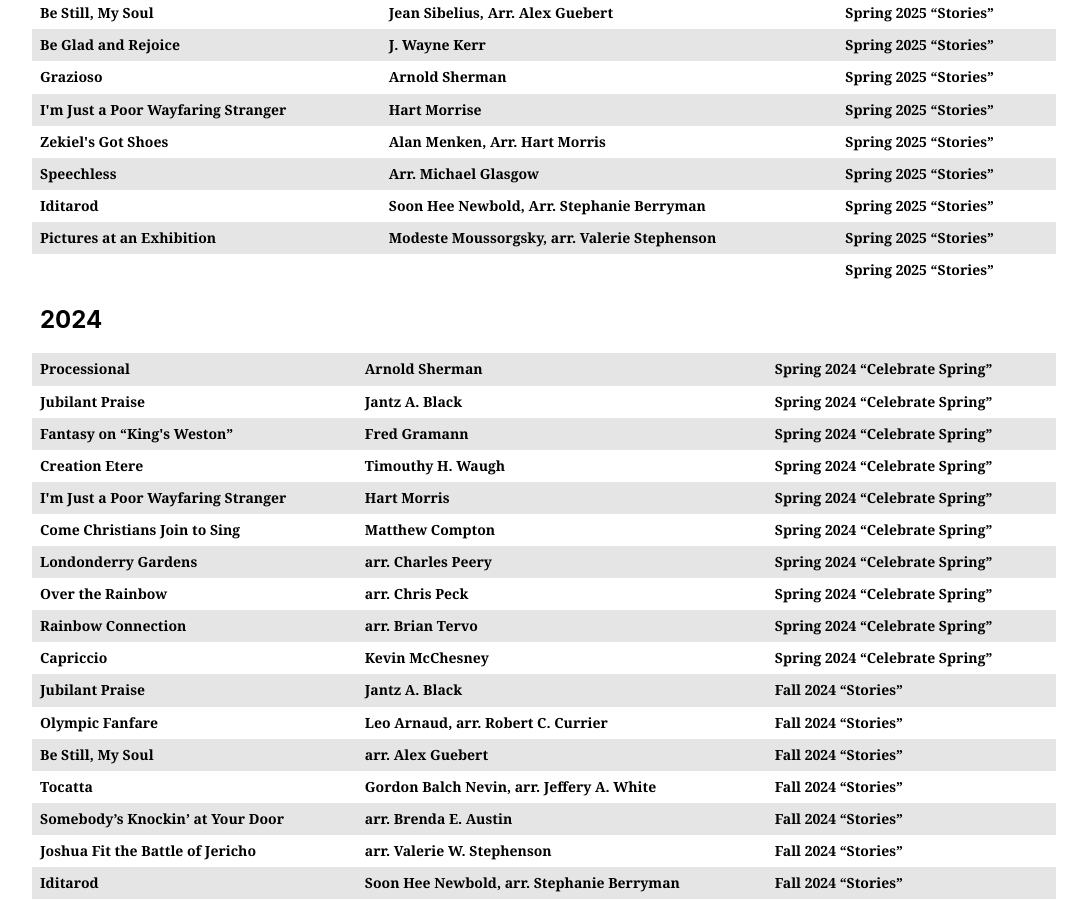
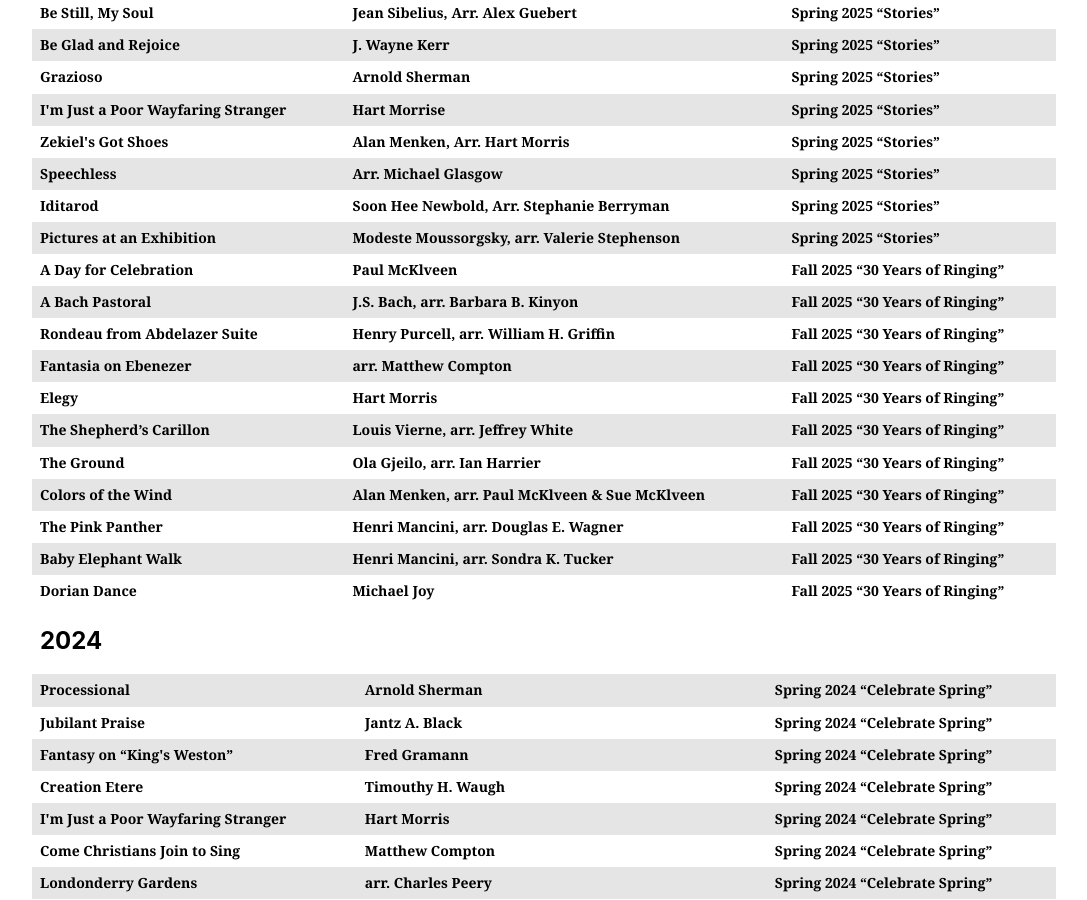
Before and after one commit to GatewayRingers/GatewayRingers.github.io, a Jekyll site: the page built from repertoire.html, in a window 1280 px wide and 900 px high, scrolled down 464 px. Shown: the whole window, without its empty margins (96-1183 px from the left). Built offline with Jekyll 4.4.1, drawn with Linux system fonts in a browser that asks for light colours; nearby versions of some CDN libraries.

Commit message:
Update annual_repertoires.yml

```diff
--- a/_data/annual_repertoires.yml
+++ b/_data/annual_repertoires.yml
@@ -27,9 +27,40 @@
     - title: Pictures at an Exhibition
       composer: Modeste Moussorgsky, arr. Valerie Stephenson
       concert: "Spring 2025 “Stories”"
-    - title:
-      composer:
-      concert: "Spring 2025 “Stories”"
+    - title: A Day for Celebration
+      composer: Paul McKlveen
+      concert: "Fall 2025 “30 Years of Ringing”"
+    - title: A Bach Pastoral
+      composer: J.S. Bach, arr. Barbara B. Kinyon
+      concert: "Fall 2025 “30 Years of Ringing”"
+    - title: Rondeau from Abdelazer Suite
+      composer: Henry Purcell, arr. William H. Griffin
+      concert: "Fall 2025 “30 Years of Ringing”"
+    - title: Fantasia on Ebenezer
+      composer: arr. Matthew Compton
+      concert: "Fall 2025 “30 Years of Ringing”"
+    - title: Elegy
+      composer: Hart Morris
+      concert: "Fall 2025 “30 Years of Ringing”"
+    - title: The Shepherd’s Carillon
+      composer: Louis Vierne, arr. Jeffrey White
+      concert: "Fall 2025 “30 Years of Ringing”"
+    - title: The Ground
+      composer: Ola Gjeilo, arr. Ian Harrier
+      concert: "Fall 2025 “30 Years of Ringing”"
+    - title: Colors of the Wind
+      composer: Alan Menken, arr. Paul McKlveen & Sue McKlveen
+      concert: "Fall 2025 “30 Years of Ringing”"
+    - title: The Pink Panther
+      composer: Henri Mancini, arr. Douglas E. Wagner
+      concert: "Fall 2025 “30 Years of Ringing”"
+    - title: Baby Elephant Walk
+      composer: Henri Mancini, arr. Sondra K. Tucker
+      concert: "Fall 2025 “30 Years of Ringing”"
+    - title: Dorian Dance
+      composer: Michael Joy
+      concert: "Fall 2025 “30 Years of Ringing”"
+
 - year: 2024
   pieces:
     - title: Processional
```
